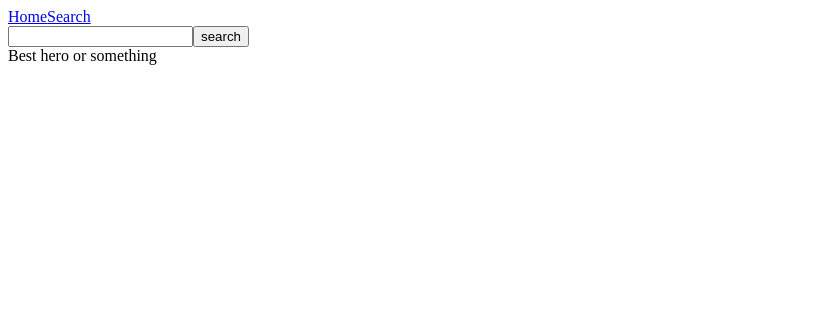
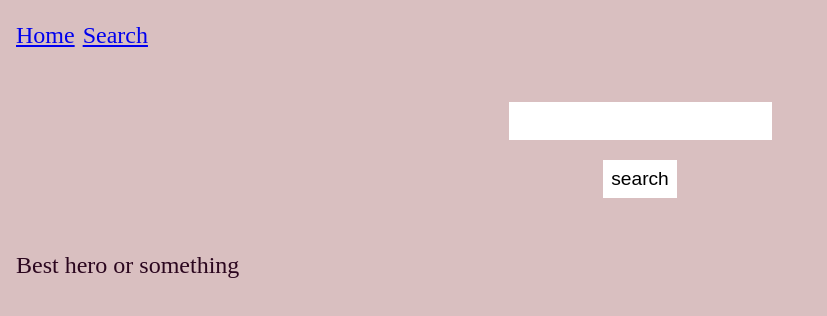
Before and after one commit to Breegul/superhero-hackathon, a React (Vite) app in the folder client/: page /search in a window 1280 px wide. Shown: the top 316 px of the page, without its empty margins (0-827 px from the left). Built offline with nearby package versions, Linux system fonts and the light colour scheme.

Commit message:
add basic css

```diff
--- /dev/null
+++ b/client/assets/app.css
@@ -0,0 +1,68 @@
+* {
+    box-sizing: border-box;
+}
+
+body {
+    margin: 0 auto;
+    line-height: 1.6;
+    font-size: 24px;
+    color: #2B061E;
+    background:#D9BFC0;;
+}
+
+#root {
+    height: 100%;
+    display: flex;
+    flex-direction: column;
+    min-height: 100vh;
+}
+
+h1, h2, h3 {
+    line-height:1.2;
+}
+
+nav > a {
+    margin-right: 0.5rem;
+}
+
+header, footer, main {
+    padding: 1rem;
+}
+
+main {
+    display: flex;
+    flex-direction: column;
+    align-items: center;
+    justify-content: center;
+    margin: 0 auto;
+    flex: 1;
+}
+
+form {
+    min-height: 20vh;
+    display: flex;
+    justify-content: center;
+    align-items: center;
+    flex-direction: column;
+}
+
+form input,
+form button {
+  padding: 0.5rem;
+  font-size: 1.2rem;
+  border: none;
+  background: white;
+  margin: 10px;
+}
+
+form button {
+    color: #875053;
+    cursor: pointer;
+    transition: all 0.3s ease;
+    margin-left: 5px;
+}
+
+form button:hover {
+    background: #2B061E;
+    color: white;
+}
--- a/client/pages/SearchPage/index.jsx
+++ b/client/pages/SearchPage/index.jsx
@@ -32,6 +32,7 @@ const SearchPage = () => {
                 key={e.id} id={e.id} hero_name={e.name}
                 powerstats={e.powerstats} full_name={e.biography.full-name}
                 publisher={e.biography.publisher} image={e.image}
+                votes={0}
             />)}
         </div>
     )
--- a/client/src/App.jsx
+++ b/client/src/App.jsx
@@ -2,6 +2,7 @@ import React, { useState } from 'react'
 import { Routes, Route } from 'react-router-dom'
 import { SearchPage, HomePage } from '../pages'
 import { Nav } from '../components'
+import '../assets/app.css';
 
 function App() {
 
```
